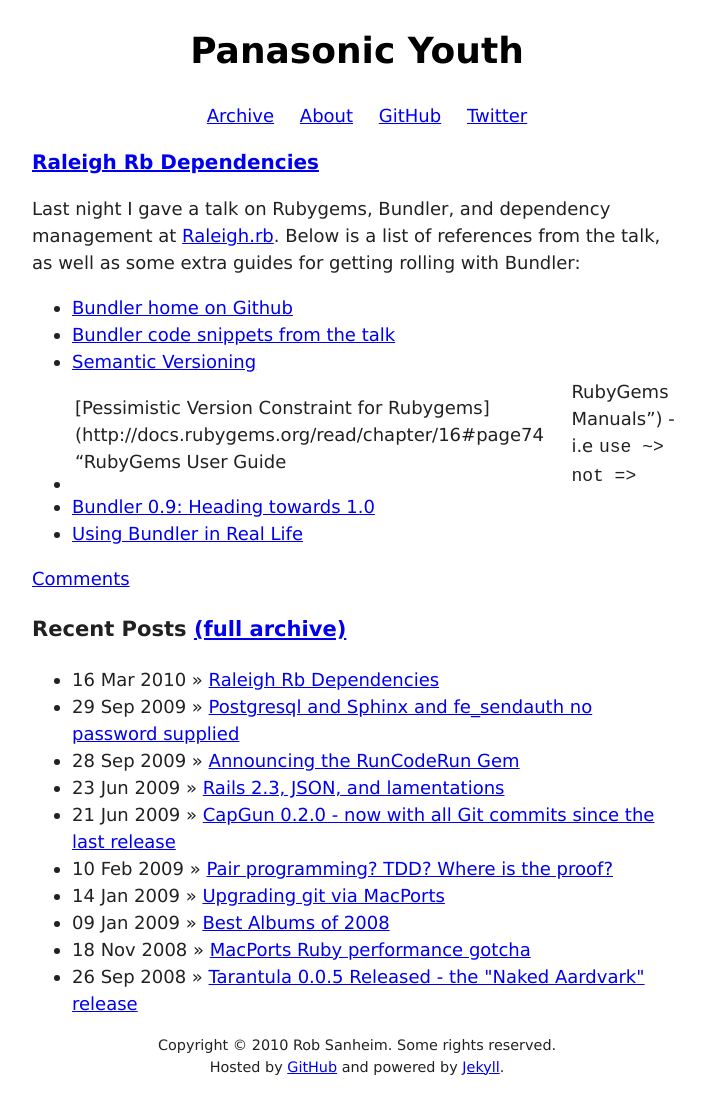
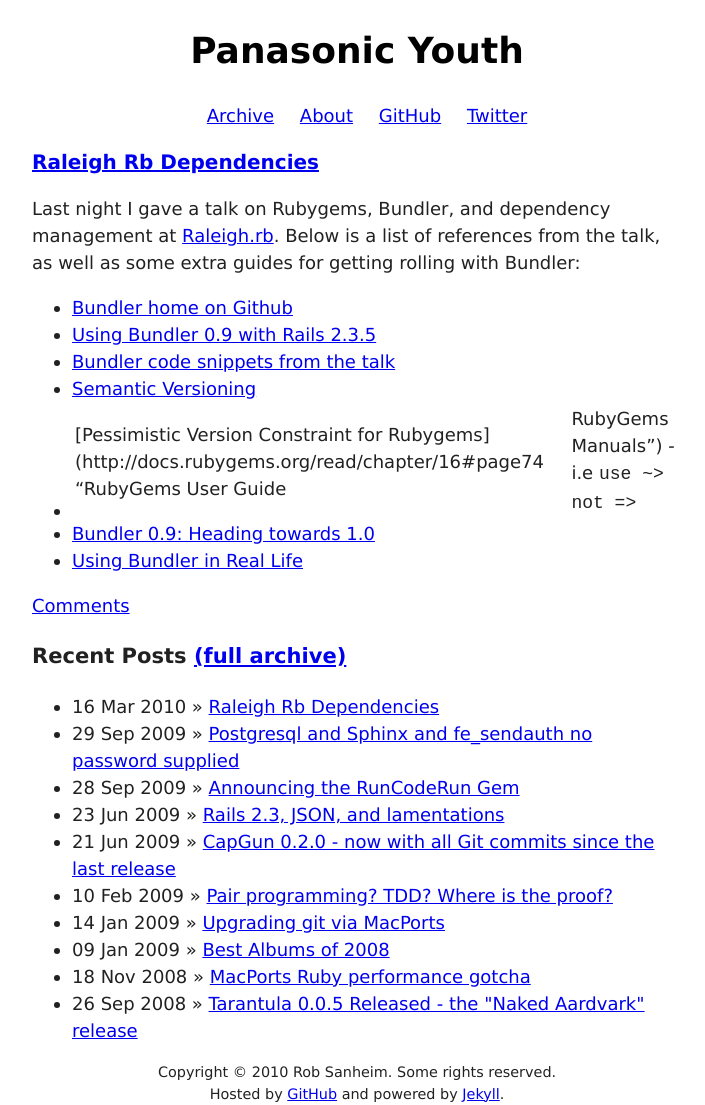
Before and after one commit to rsanheim/rsanheim.github.com, a Jekyll site: the page built from index.html, in a window 1280 px wide. Shown: the whole page, without its empty margins (283-988 px from the left). Built offline with Jekyll 4.4.1, drawn with Linux system fonts in a browser that asks for light colours; nearby versions of some CDN libraries; library files that are not in the unit come from our copies; Markdown is read by kramdown in place of the engine named in the settings; comment, search, counter and statistics services are not loaded; before the commit the page ends 1078 px from its top, so only the background shows below that.

Commit message:
using rails 235 with bundler

```diff
--- a/_posts/2010-03-16-raleigh-rb-dependencies.markdown
+++ b/_posts/2010-03-16-raleigh-rb-dependencies.markdown
@@ -1,6 +1,7 @@
 Last night I gave a talk on Rubygems, Bundler, and dependency management at [Raleigh.rb](http://www.meetup.com/raleighrb/ "The Raleigh-area Ruby Brigade (raleigh.rb) (Raleigh, NC) - Meetup.com").  Below is a list of references from the talk, as well as some extra guides for getting rolling with Bundler:
 
 * [Bundler home on Github](http://github.com/carlhuda/bundler/ "Bundler")
+* [Using Bundler 0.9 with Rails 2.3.5](http://andre.arko.net/2010/02/13/using-bundler-09-with-rails-235/ "Bundler 0.9 and Rails 2.3.5")
 * [Bundler code snippets from the talk](http://gist.github.com/334551 "gist: 334551 -  GitHub")
 * [Semantic Versioning](http://semver.org/ "Semantic Versioning")
 * [Pessimistic Version Constraint for Rubygems](http://docs.rubygems.org/read/chapter/16#page74 "RubyGems User Guide |  RubyGems Manuals") - i.e `use ~> not =>`
```
